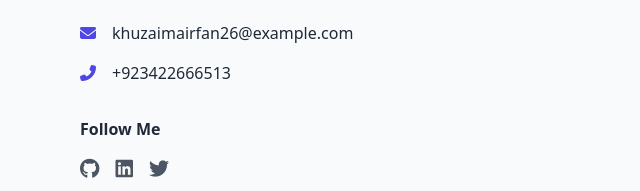
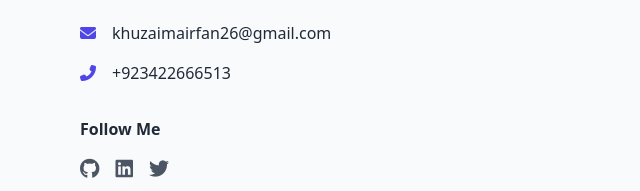
Before and after one commit to KhuzaimaIrfan/Portfolio, a plain HTML site: page index.html in a window 1280 px wide. Shown: the part 3071-3262 px from the top of the page, 0-640 px from the left. Drawn offline with nearby package versions, Linux system fonts and the light colour scheme.

Commit message:
Update index.html

```diff
--- a/index.html
+++ b/index.html
@@ -319,7 +319,7 @@
           <div class="space-y-4">
             <div class="flex items-center">
               <i class="fas fa-envelope text-indigo-600 mr-4"></i>
-              <span>khuzaimairfan26@example.com</span>
+              <span>khuzaimairfan26@gmail.com</span>
             </div>
             <div class="flex items-center">
               <i class="fas fa-phone-alt text-indigo-600 mr-4"></i>
```
